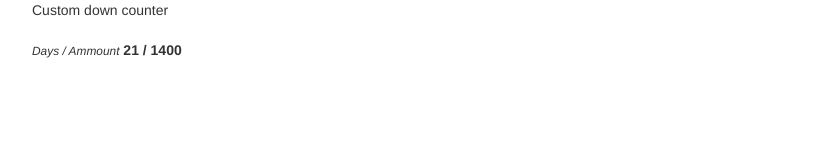
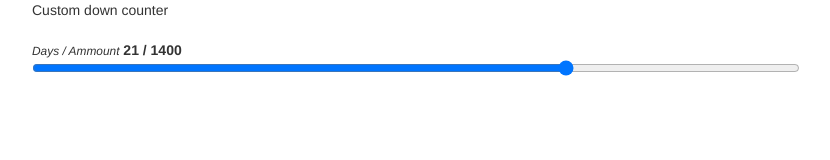
Before and after one commit to kristinuk21/cnt2, a plain HTML site: page index.html in a window 1280 px wide. Shown: the whole page, without its empty margins (224-1054 px from the left). Drawn offline with nearby package versions, Linux system fonts and the light colour scheme; some packages are replaced by stand-ins of ours; a script that the page names is missing.

Commit message:
Update index.html

```diff
--- a/index.html
+++ b/index.html
@@ -14,6 +14,7 @@
 <br>
 <small><em>Days / Ammount</em></small>
 <progressbar animate="true" value="days_p" type="success"><b>{{days}} / {{amount}}</b></progressbar>
+<input type="range" min="0" max="2000" value="{{amount}}" step="5" onchange="showValue(this.value)" />
 
 <br>
 
```
